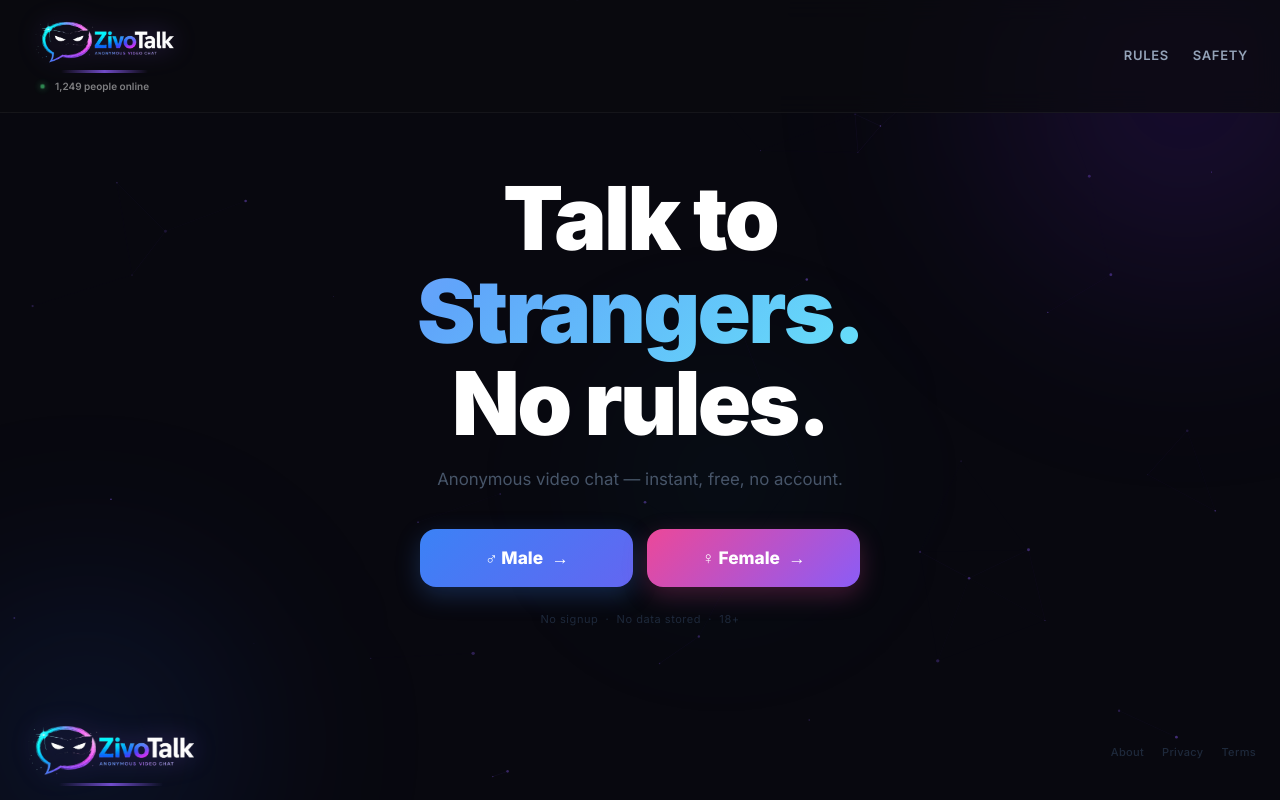
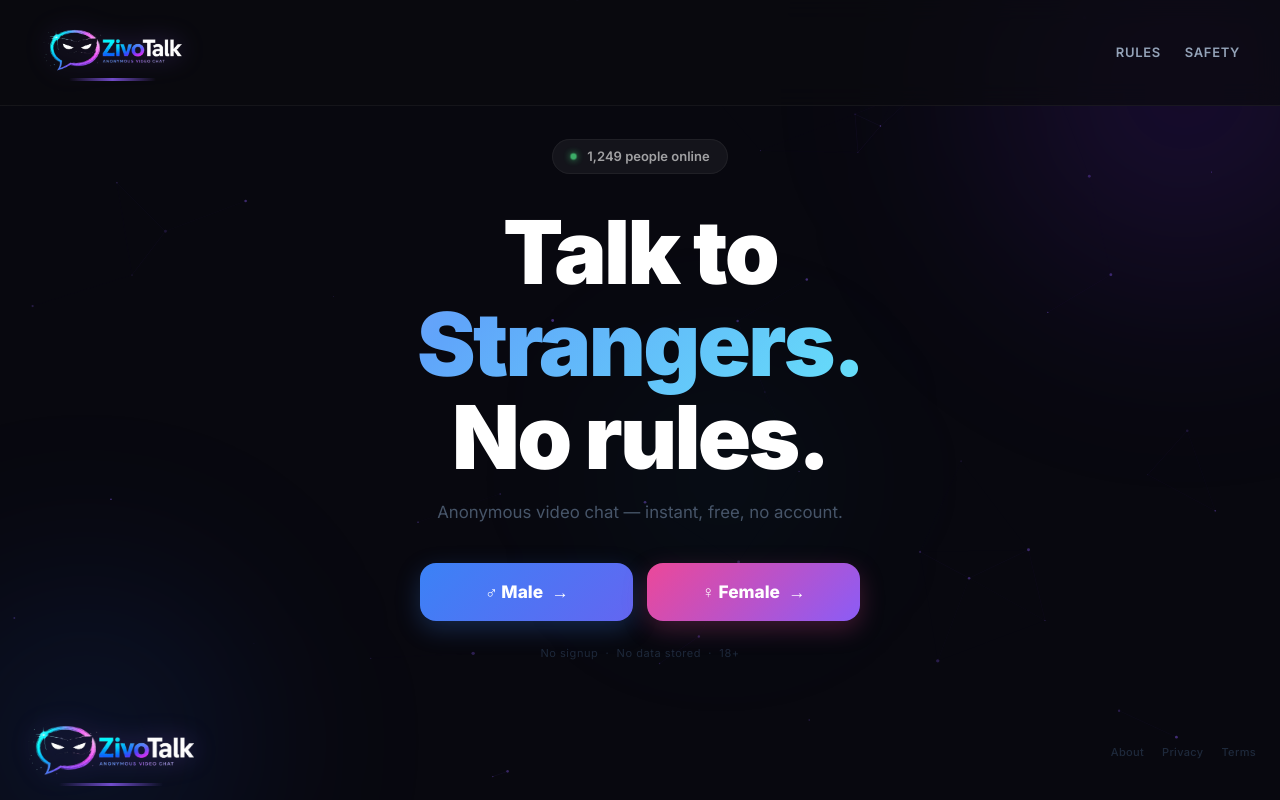
Before and after one commit to MohammadHamza2518/zivo, a Next.js app in the folder frontend/: page / in a window 1280 px wide. Built offline with nearby package versions, Linux system fonts and the light colour scheme.

Commit message:
Restore professional landing page layout

```diff
--- a/frontend/app/page.tsx
+++ b/frontend/app/page.tsx
@@ -417,16 +417,10 @@ export default function Home() {
         <header style={{
           position: 'fixed', top: 0, left: 0, right: 0, zIndex: 100,
           display: 'flex', alignItems: 'center', justifyContent: 'space-between',
-          padding: '16px 32px', background: 'rgba(10, 10, 15, 0.7)',
+          padding: '24px 40px', background: 'rgba(10, 10, 15, 0.7)',
           backdropFilter: 'blur(12px)', borderBottom: '1px solid rgba(255,255,255,0.05)'
         }}>
-          <div style={{ display: 'flex', flexDirection: 'column', gap: 4 }}>
-            <Logo height={50} />
-            <div className="pill" style={{ margin: 0, padding: '2px 8px', fontSize: '10px', background: 'transparent', boxShadow: 'none', opacity: 0.8 }}>
-              <span className="dot" style={{ width: '5px', height: '5px' }} />
-              <span>{online.toLocaleString()} people online</span>
-            </div>
-          </div>
+          <Logo height={50} />
           <nav style={{ display: 'flex', gap: 24 }}>
             <a href="/guidelines" style={{ color: '#94a3b8', textDecoration: 'none', fontSize: 13, fontWeight: 600, letterSpacing: '0.05em', textTransform: 'uppercase' }}>Rules</a>
             <a href="/privacy" style={{ color: '#94a3b8', textDecoration: 'none', fontSize: 13, fontWeight: 600, letterSpacing: '0.05em', textTransform: 'uppercase' }}>Safety</a>
@@ -439,6 +433,10 @@ export default function Home() {
         <div className="blob blob-3" />
 
         <div className="center">
+          <div className="pill">
+            <span className="dot" />
+            <span>{online.toLocaleString()} people online</span>
+          </div>
           <h1 className="headline">
             Talk to <em>Strangers.</em>
             <br />No rules.
```
